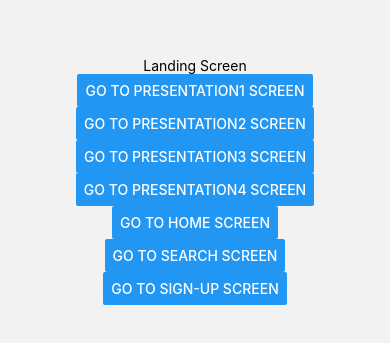
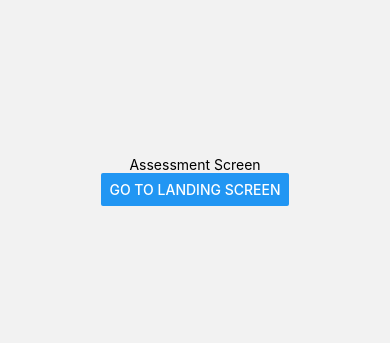
Before and after one commit to ByronMike/plantsitting-frontend, a React Native app: screen /Assessment in a window 390 px wide. Shown: the part 241-584 px from the top of the page. Built offline with nearby package versions, Linux system fonts and the light colour scheme.

Commit message:
all screens created

```diff
--- a/App.js
+++ b/App.js
@@ -12,9 +12,17 @@ import Presentation3Screen from './screens/Presentation3Screen';
 import Presentation4Screen from './screens/Presentation4Screen';
 import HomeScreen from './screens/HomeScreen';
 import SearchScreen from './screens/SearchScreen';
-
-
+import ScheduleScreen from './screens/ScheduleScreen';
+import MapScreen from './screens/MapScreen';
+// ! A intégrer dans MapScreen
+import ListingScreen from './screens/ListingScreen';
+import Plantsitter1Screen from './screens/Plantsitter1Screen';
+import Plantsitter2Screen from './screens/Plantsitter2Screen';
+import Plantsitter3Screen from './screens/Plantsitter3Screen';
 import SignupScreen from './screens/SignupScreen';
+import SummaryScreen from './screens/SummaryScreen';
+import CongratulationScreen from './screens/CongratulationScreen';
+import AssessmentScreen from './screens/AssessmentScreen';
 
 const Stack = createNativeStackNavigator();
 const Tab = createBottomTabNavigator();
@@ -42,9 +50,16 @@ export default function App() {
        <Stack.Screen name="Presentation4" component={Presentation4Screen} />
        <Stack.Screen name="Home" component={HomeScreen} />
        <Stack.Screen name="Search" component={SearchScreen} />
-
-
+       <Stack.Screen name="Schedule" component={ScheduleScreen} />
+       <Stack.Screen name="Map" component={MapScreen} />
+       <Stack.Screen name="Listing" component={ListingScreen} />
+       <Stack.Screen name="Plantsitter1" component={Plantsitter1Screen} />
+       <Stack.Screen name="Plantsitter2" component={Plantsitter2Screen} />
+       <Stack.Screen name="Plantsitter3" component={Plantsitter3Screen} />
        <Stack.Screen name="Signup" component={SignupScreen} />
+       <Stack.Screen name="Summary" component={SummaryScreen} />
+       <Stack.Screen name="Congratulation" component={CongratulationScreen} />
+       <Stack.Screen name="Assessment" component={AssessmentScreen} />
 
        <Stack.Screen name="TabNavigator" component={TabNavigator} />
      </Stack.Navigator>
--- /dev/null
+++ b/screens/AssessmentScreen.js
@@ -0,0 +1,21 @@
+import { Button, StyleSheet, Text, View } from 'react-native';
+
+export default function AssessmentScreen({ navigation }) {
+ return (
+   <View style={styles.container}>
+     <Text>Assessment Screen</Text>
+     <Button
+       title="Go to Landing Screen"
+       onPress={() => navigation.navigate('Landing')}
+     />
+   </View>
+ );
+}
+
+const styles = StyleSheet.create({
+  container: {
+    flex: 1,
+    justifyContent: "center",
+    alignItems: "center",
+  },
+});
--- /dev/null
+++ b/screens/CongratulationScreen.js
@@ -0,0 +1,21 @@
+import { Button, StyleSheet, Text, View } from 'react-native';
+
+export default function CongratulationScreen({ navigation }) {
+ return (
+   <View style={styles.container}>
+     <Text>Congratulation Screen</Text>
+     <Button
+       title="Go to Landing Screen"
+       onPress={() => navigation.navigate('Landing')}
+     />
+   </View>
+ );
+}
+
+const styles = StyleSheet.create({
+  container: {
+    flex: 1,
+    justifyContent: "center",
+    alignItems: "center",
+  },
+});
--- a/screens/LandingScreen.js
+++ b/screens/LandingScreen.js
@@ -1,4 +1,4 @@
-import { Button, StyleSheet, Text, View } from 'react-native';
+import { Button, StyleSheet, Text, View } from "react-native";
 
 export default function LandingScreen({ navigation }) {
   return (
@@ -6,31 +6,67 @@ export default function LandingScreen({ navigation }) {
       <Text>Landing Screen</Text>
       <Button
         title="Go to Presentation1 Screen"
-       onPress={() => navigation.navigate('Presentation1')}
+        onPress={() => navigation.navigate("Presentation1")}
       />
       <Button
         title="Go to Presentation2 Screen"
-       onPress={() => navigation.navigate('Presentation2')}
+        onPress={() => navigation.navigate("Presentation2")}
       />
       <Button
         title="Go to Presentation3 Screen"
-       onPress={() => navigation.navigate('Presentation3')}
+        onPress={() => navigation.navigate("Presentation3")}
       />
       <Button
         title="Go to Presentation4 Screen"
-       onPress={() => navigation.navigate('Presentation4')}
+        onPress={() => navigation.navigate("Presentation4")}
       />
       <Button
         title="Go to Home Screen"
-       onPress={() => navigation.navigate('Home')}
+        onPress={() => navigation.navigate("Home")}
       />
       <Button
         title="Go to Search Screen"
-       onPress={() => navigation.navigate('Search')}
+        onPress={() => navigation.navigate("Search")}
+      />
+      <Button
+        title="Go to Schedule Screen"
+        onPress={() => navigation.navigate("Schedule")}
+      />
+      <Button
+        title="Go to Map Screen"
+        onPress={() => navigation.navigate("Map")}
+      />
+      <Button
+        title="Go to Listing Screen"
+        onPress={() => navigation.navigate("Listing")}
+      />
+      <Button
+        title="Go to Plantsitter1 Screen"
+        onPress={() => navigation.navigate("Plantsitter1")}
+      />
+      <Button
+        title="Go to Plantsitter2 Screen"
+        onPress={() => navigation.navigate("Plantsitter2")}
+      />
+      <Button
+        title="Go to Plantsitter3 Screen"
+        onPress={() => navigation.navigate("Plantsitter3")}
       />
       <Button
         title="Go to Sign-up Screen"
-       onPress={() => navigation.navigate('Signup')}
+        onPress={() => navigation.navigate("Signup")}
+      />
+      <Button
+        title="Go to Summary Screen"
+        onPress={() => navigation.navigate("Summary")}
+      />
+      <Button
+        title="Go to Congratulation Screen"
+        onPress={() => navigation.navigate("Congratulation")}
+      />
+      <Button
+        title="Go to Assessment Screen"
+        onPress={() => navigation.navigate("Assessment")}
       />
     </View>
   );
--- /dev/null
+++ b/screens/ListingScreen.js
@@ -0,0 +1,21 @@
+import { Button, StyleSheet, Text, View } from 'react-native';
+
+export default function ListingScreen({ navigation }) {
+ return (
+   <View style={styles.container}>
+     <Text>Listing Screen</Text>
+     <Button
+       title="Go to Landing Screen"
+       onPress={() => navigation.navigate('Landing')}
+     />
+   </View>
+ );
+}
+
+const styles = StyleSheet.create({
+  container: {
+    flex: 1,
+    justifyContent: "center",
+    alignItems: "center",
+  },
+});
--- /dev/null
+++ b/screens/MapScreen.js
@@ -0,0 +1,21 @@
+import { Button, StyleSheet, Text, View } from 'react-native';
+
+export default function MapScreen({ navigation }) {
+ return (
+   <View style={styles.container}>
+     <Text>Map Screen</Text>
+     <Button
+       title="Go to Landing Screen"
+       onPress={() => navigation.navigate('Landing')}
+     />
+   </View>
+ );
+}
+
+const styles = StyleSheet.create({
+  container: {
+    flex: 1,
+    justifyContent: "center",
+    alignItems: "center",
+  },
+});
--- /dev/null
+++ b/screens/Plantsitter1Screen.js
@@ -0,0 +1,21 @@
+import { Button, StyleSheet, Text, View } from 'react-native';
+
+export default function Plantsitter1Screen({ navigation }) {
+ return (
+   <View style={styles.container}>
+     <Text>Plantsitter1 Screen</Text>
+     <Button
+       title="Go to Landing Screen"
+       onPress={() => navigation.navigate('Landing')}
+     />
+   </View>
+ );
+}
+
+const styles = StyleSheet.create({
+  container: {
+    flex: 1,
+    justifyContent: "center",
+    alignItems: "center",
+  },
+});
--- /dev/null
+++ b/screens/Plantsitter2Screen.js
@@ -0,0 +1,21 @@
+import { Button, StyleSheet, Text, View } from "react-native";
+
+export default function Plantsitter2Screen({ navigation }) {
+  return (
+    <View style={styles.container}>
+      <Text>Plantsitter2 Screen</Text>
+      <Button
+        title="Go to Landing Screen"
+        onPress={() => navigation.navigate("Landing")}
+      />
+    </View>
+  );
+}
+
+const styles = StyleSheet.create({
+  container: {
+    flex: 1,
+    justifyContent: "center",
+    alignItems: "center",
+  },
+});
--- /dev/null
+++ b/screens/Plantsitter3Screen.js
@@ -0,0 +1,21 @@
+import { Button, StyleSheet, Text, View } from 'react-native';
+
+export default function Plantsitter3Screen({ navigation }) {
+ return (
+   <View style={styles.container}>
+     <Text>Plantsitter3 Screen</Text>
+     <Button
+       title="Go to Landing Screen"
+       onPress={() => navigation.navigate('Landing')}
+     />
+   </View>
+ );
+}
+
+const styles = StyleSheet.create({
+  container: {
+    flex: 1,
+    justifyContent: "center",
+    alignItems: "center",
+  },
+});
--- /dev/null
+++ b/screens/ScheduleScreen.js
@@ -0,0 +1,21 @@
+import { Button, StyleSheet, Text, View } from 'react-native';
+
+export default function ScheduleScreen({ navigation }) {
+ return (
+   <View style={styles.container}>
+     <Text>Schedule Screen</Text>
+     <Button
+       title="Go to Landing Screen"
+       onPress={() => navigation.navigate('Landing')}
+     />
+   </View>
+ );
+}
+
+const styles = StyleSheet.create({
+  container: {
+    flex: 1,
+    justifyContent: "center",
+    alignItems: "center",
+  },
+});
--- /dev/null
+++ b/screens/SummaryScreen.js
@@ -0,0 +1,21 @@
+import { Button, StyleSheet, Text, View } from 'react-native';
+
+export default function SummaryScreen({ navigation }) {
+ return (
+   <View style={styles.container}>
+     <Text>Summary Screen</Text>
+     <Button
+       title="Go to Landing Screen"
+       onPress={() => navigation.navigate('Landing')}
+     />
+   </View>
+ );
+}
+
+const styles = StyleSheet.create({
+  container: {
+    flex: 1,
+    justifyContent: "center",
+    alignItems: "center",
+  },
+});
```
Lines whose indentation alone changed are shown as unchanged.
